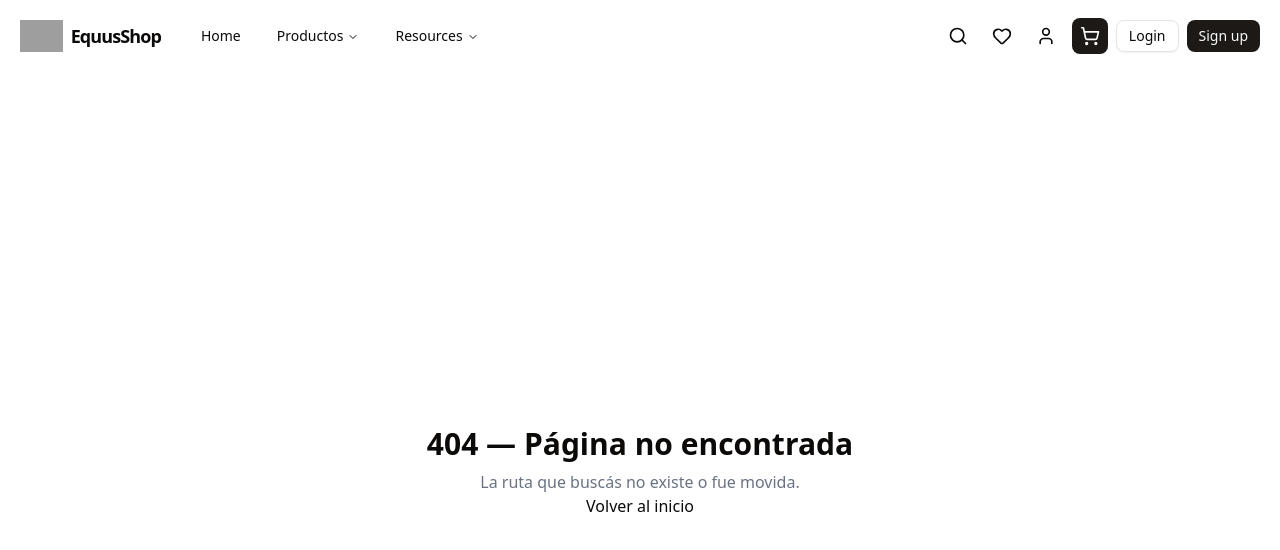
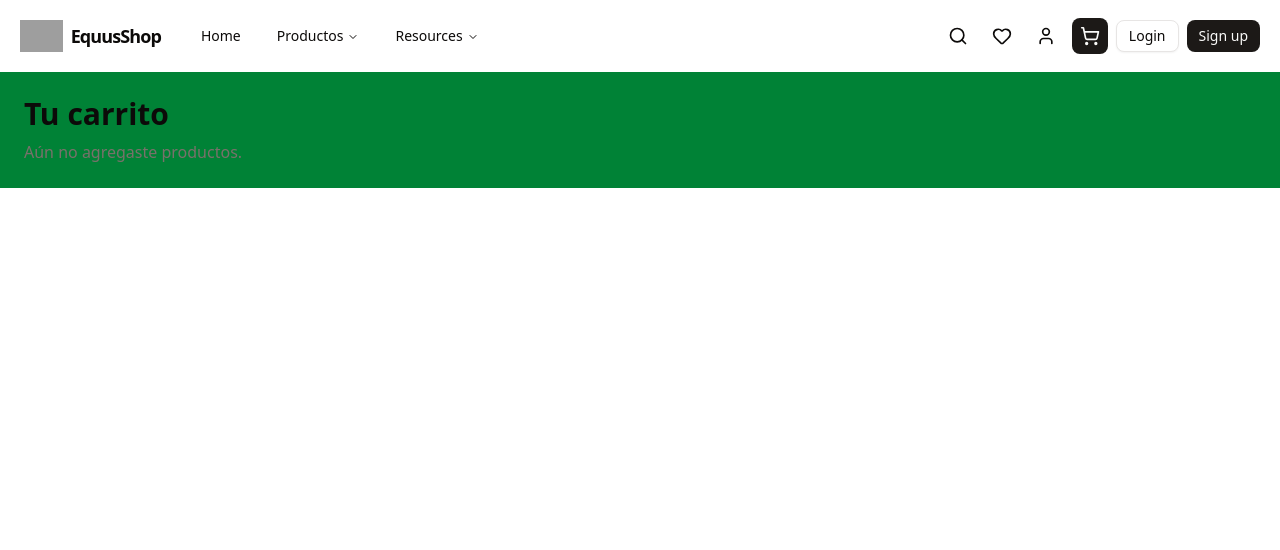
Before and after one commit to FrancoBarberis/S02-26-Equipo-14-Web-App-Development---Frontend, a Next.js app: page /cart in a window 1280 px wide. Before the commit this address had no page. Shown: the top 550 px of the page. Built offline with nearby package versions, Linux system fonts and the light colour scheme; grey boxes are pictures that could not be loaded.

Commit message:
Product, Cart, Home routes

```diff
--- /dev/null
+++ b/app/cart/page.tsx
@@ -0,0 +1,10 @@
+//app/cart/page
+export default function CartPage() {
+  return (
+    <div className="container h-full w-full bg-green-700 p-6">
+      <h1 className="text-2xl md:text-3xl font-bold">Tu carrito</h1>
+      <p className="mt-2 text-muted-foreground">Aún no agregaste productos.</p>
+      {/* Acá después metés tu tabla/lista de productos */}
+    </div>
+  );
+}
--- a/app/page.tsx
+++ b/app/page.tsx
@@ -30,7 +30,7 @@ export default function Home() {
             Comprar ahora
           </a>
           <a
-            href="#"
+            href="/products"
             className="px-6 py-3 rounded-md border border-white text-white font-semibold hover:bg-white/10 transition"
           >
             Ver productos
--- /dev/null
+++ b/app/products/page.tsx
@@ -0,0 +1,10 @@
+// /products
+function page() {
+  return (
+    <section className="relative flex h-[calc(100dvh-64px)] w-full bg-blue-800 items-center justify-center ">
+      <div className="bg-yellow-300 w-fit h-fit">CONTENEDOR GRID PRODUCTOS</div>
+    </section>
+  )
+}
+
+export default page;
--- a/components/Navbar.tsx
+++ b/components/Navbar.tsx
@@ -19,6 +19,7 @@ import {
 } from "lucide-react";
 
 import { cn } from "@/lib/utils";
+import Link from "next/link";
 
 import {
   Accordion,
@@ -194,8 +195,10 @@ const Navbar1 = ({
             <Button variant="ghost" size="icon" aria-label="Mi cuenta">
               <User className="size-5" />
             </Button>
-            <Button size="icon" aria-label="Carrito">
-              <ShoppingCart className="size-5" />
+            <Button asChild size="icon" aria-label="Carrito">
+              <Link href="/cart">
+                <ShoppingCart className="size-5" />
+              </Link>
             </Button>
             {/* Auth */}
             <Button asChild variant="outline" size="sm">
```
